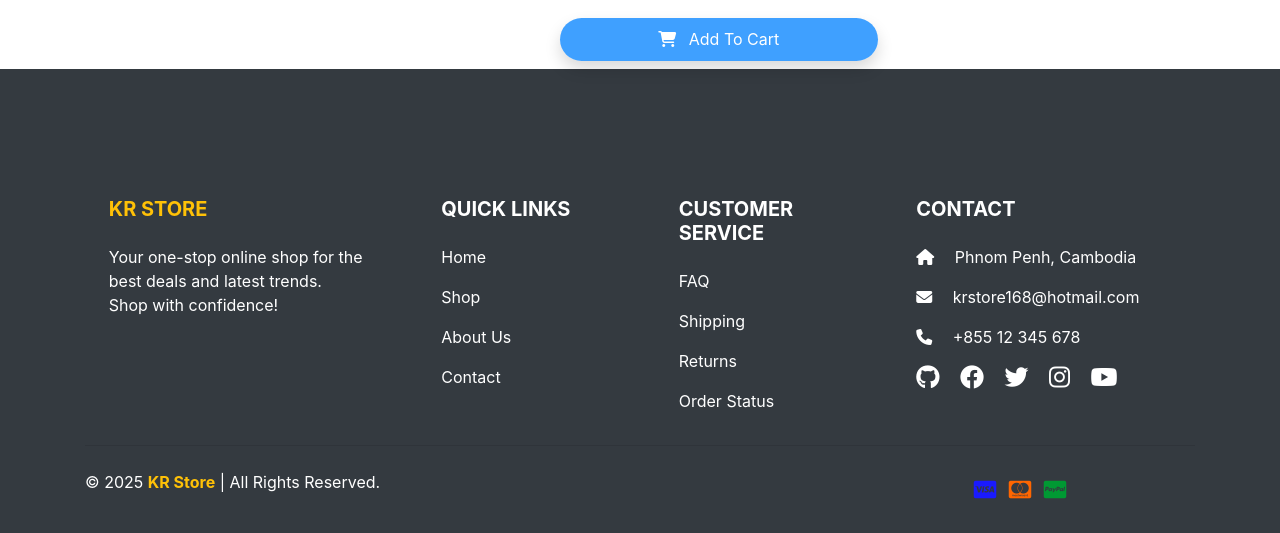
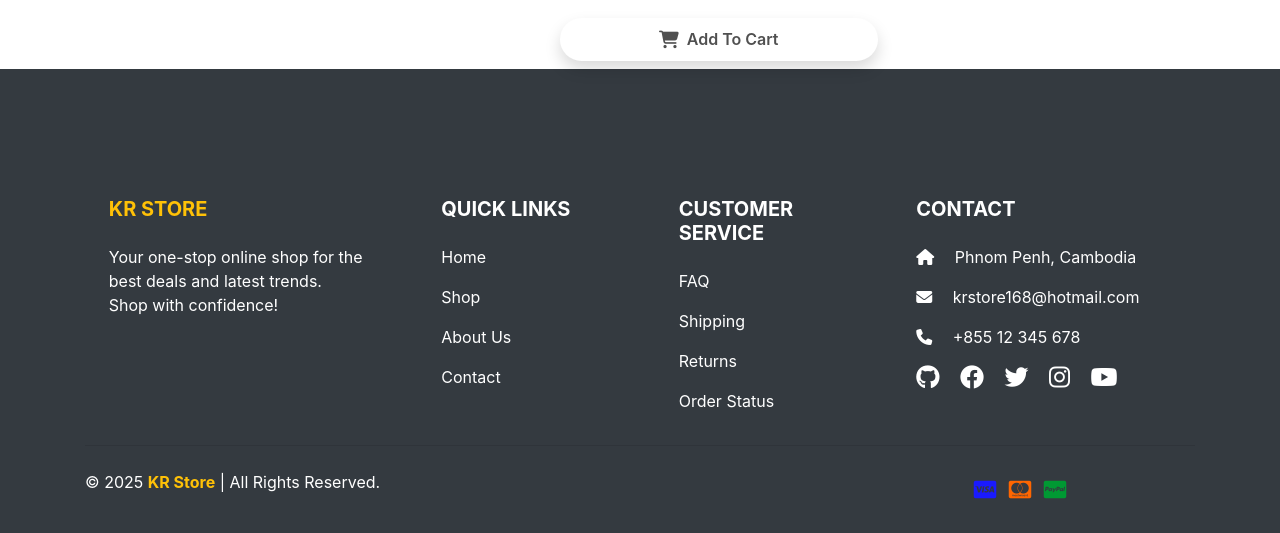
Before and after one commit to phalla009/KR_Store_Ecommerce, a Flask app: template templates/front/product_detail.html in a window 1280 px wide. Shown: the part 147-680 px from the top of the page. Run offline with Flask 3, Linux system fonts and the light colour scheme; the template is opened without the code that fills it, so the values that code supplies are empty; some libraries are stand-ins or nearby versions.

Commit message:
Edited file

```diff
--- a/templates/front/product_detail.html
+++ b/templates/front/product_detail.html
@@ -13,7 +13,7 @@
             <p>Rating: {{ product.rating.rate }} ⭐ ({{ product.rating.count }} reviews)</p>
             <button
                 type="button"
-                class="btn btn-gradient w-50 rounded-pill font-weight-semibold shadow btn_add_to_cart mb-2"
+                class="btn-add-cart w-50 shadow btn_add_to_cart mb-2"
                 data-id="{{ product['id'] }}"
                 data-title="{{ product['title'] }}"
                 data-image="{{ product['thumbnail'] }}"
```
